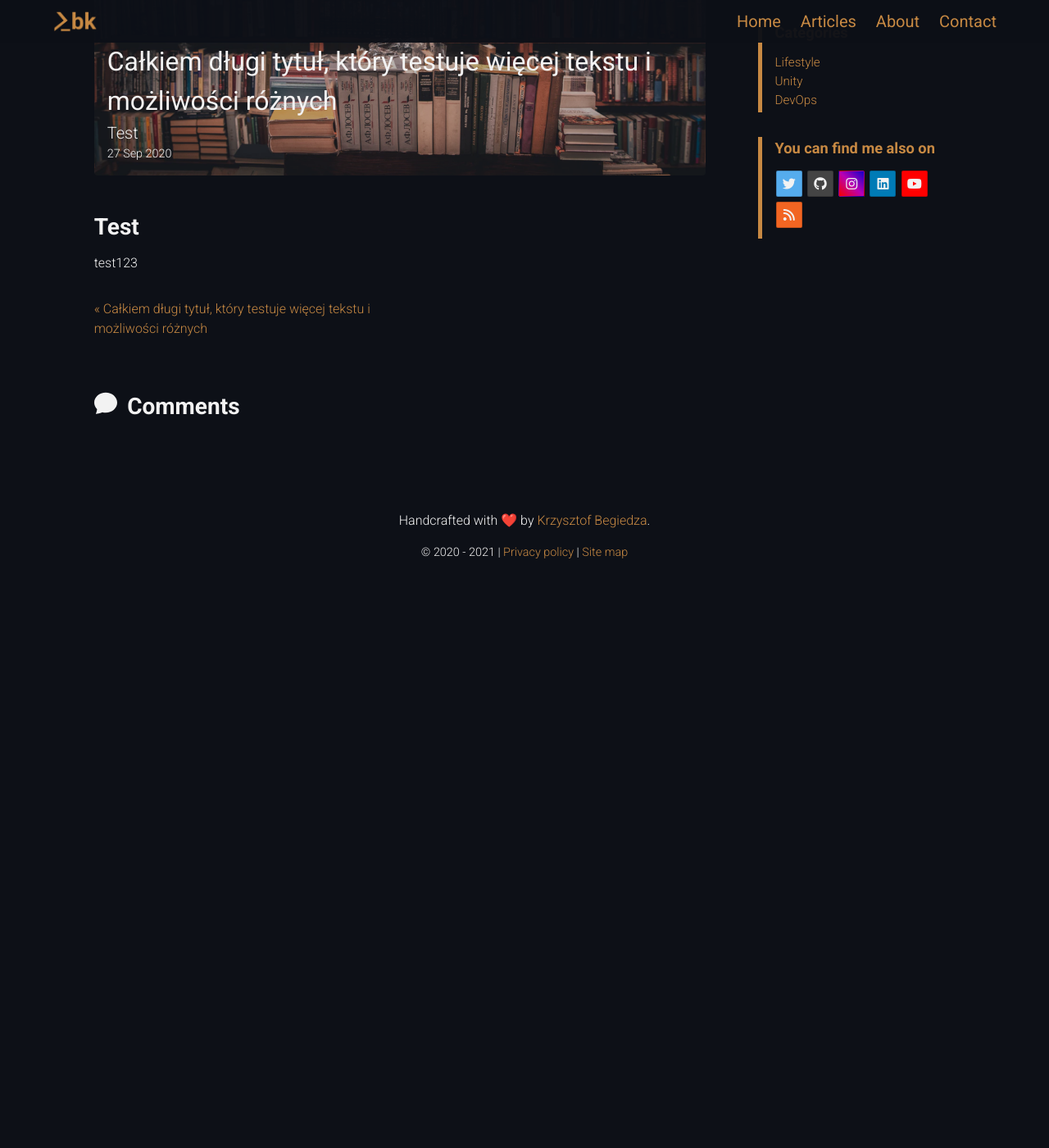
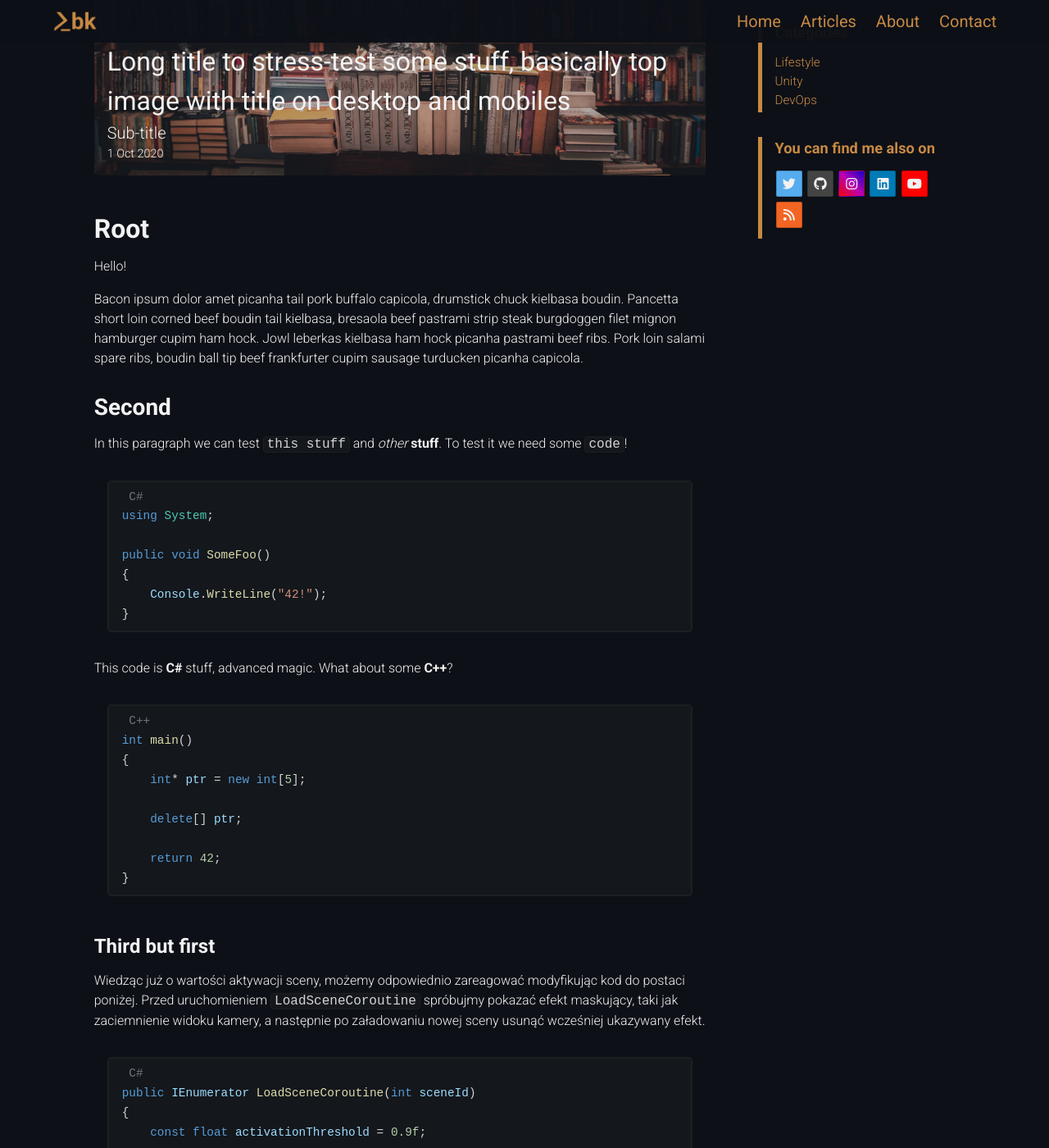
Before and after one commit to kbegiedza/kbegiedza.github.io, a Jekyll site: the page built from tutorials/_posts/2020-10-01-hello-there.md, in a window 1280 px wide and 1400 px high, scrolled down 219 px. Shown: the whole window at 82% size. Built offline with Jekyll 4.4.1, drawn with Linux system fonts in a browser that asks for light colours; nearby versions of some CDN libraries; comment, search, counter and statistics services are not loaded; before the commit the page ends 1000 px from its top, so only the background shows below that; some of the changed text lies outside the part shown.

Commit message:
Added test post

````diff
--- a/_config.yml
+++ b/_config.yml
@@ -18,12 +18,9 @@ kramdown:
 
 collections_dir: tutorials
 collections:
-    zero:
-        output: true
-        permalink: /:collection/:name
     one:
         output: true
-        permalink: /:collection/:name
+        permalink: /:collection/:title
 
 plugins:
     - jekyll-feed
--- a/tutorials/_posts/2020-10-01-hello-there.md
+++ b/tutorials/_posts/2020-10-01-hello-there.md
@@ -1,14 +1,87 @@
 ---
 layout: article
-title: Całkiem długi tytuł, który testuje więcej tekstu i możliwości różnych
-sub-title: Test
+title: Long title to stress-test some stuff, basically top image with title on desktop and mobiles
+sub-title: Sub-title
 title-image: /static/img/m.png
 thumbnail: /static/img/m-sm.png
-date: 2020-09-27
-description: Test
+date: 2020-10-01
+description: Long subtitle to test this stuff. Lorem ipsum dolor sit amet, consectetur adipiscing elit. Etiam eget erat ullamcorper, cursus enim fringilla, imperdiet ipsum. Morbi semper eget magna in rutrum. Praesent purus elit, efficitur eget tortor aliquam, congue suscipit risus.
 category: [DevOps]
 ---
 
-## Test
+# Root
 
-test123
+Hello!
+
+Bacon ipsum dolor amet picanha tail pork buffalo capicola, drumstick chuck kielbasa boudin. Pancetta short loin corned beef boudin tail kielbasa, bresaola beef pastrami strip steak burgdoggen filet mignon hamburger cupim ham hock. Jowl leberkas kielbasa ham hock picanha pastrami beef ribs. Pork loin salami spare ribs, boudin ball tip beef frankfurter cupim sausage turducken picanha capicola.
+
+## Second
+
+In this paragraph we can test `this stuff` and *other* **stuff**.
+To test it we need some `code`!
+
+```c#
+using System;
+
+public void SomeFoo()
+{
+    Console.WriteLine("42!");
+}
+```
+
+This code is **C#** stuff, advanced magic. What about some **C++**?
+
+```c++
+int main()
+{
+    int* ptr = new int[5];
+
+    delete[] ptr;
+
+    return 42;
+}
+```
+
+### Third but first
+
+Wiedząc już o wartości aktywacji sceny, możemy odpowiednio zareagować modyfikując kod do postaci poniżej.
+Przed uruchomieniem `LoadSceneCoroutine` spróbujmy pokazać efekt maskujący, taki jak zaciemnienie widoku kamery, a następnie po załadowaniu nowej sceny usunąć wcześniej ukazywany efekt.
+
+```c#
+public IEnumerator LoadSceneCoroutine(int sceneId)
+{
+    const float activationThreshold = 0.9f;
+
+    var loading = SceneManager.LoadSceneAsync(sceneId);
+    loading.allowSceneActivation = false;
+
+    var progress = loading.progress;
+    while (progress < activationThreshold)
+    {
+        progress = loading.progress;
+
+        yield return null;
+    }
+
+    // ustawienie tej właściwości wywołuje aktywację i zmianę sceny
+    // możemy tutaj zaczekać aż efekt maskujący będzie w pełni widoczny
+    loading.allowSceneActivation = true;
+
+    while (!loading.isDone)
+    {
+        yield return null;
+    }
+
+    progress = loading.progress;
+}
+```
+
+Bacon ipsum dolor amet picanha tail pork buffalo capicola, drumstick chuck kielbasa boudin. `Pancetta short` loin corned beef boudin tail kielbasa.
+
+{: .post-image}
+![Asynchroniczne wczytywanie sceny](/media/posts/20200725/second-load.gif)
+
+
+### Third, second
+
+Projekt do pobrania wraz z kompletnym kodem źródłowym możesz znaleźć [tutaj](https://github.com/Ursanon/SimpleSceneTransition).
````
Also changed, not shown: tutorials/_one/2020-07-19-Test0.md (added, +13 -0 lines).
